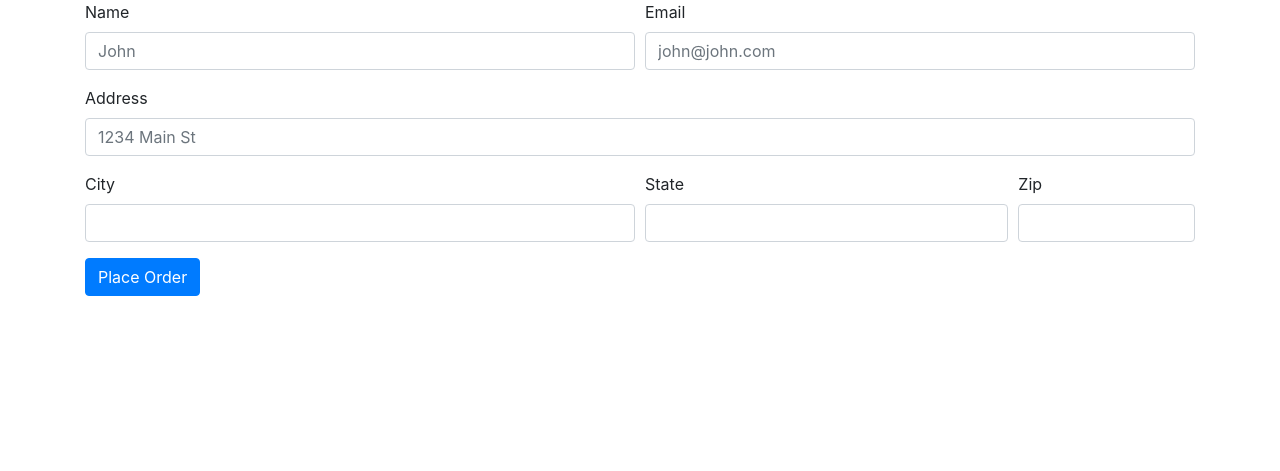
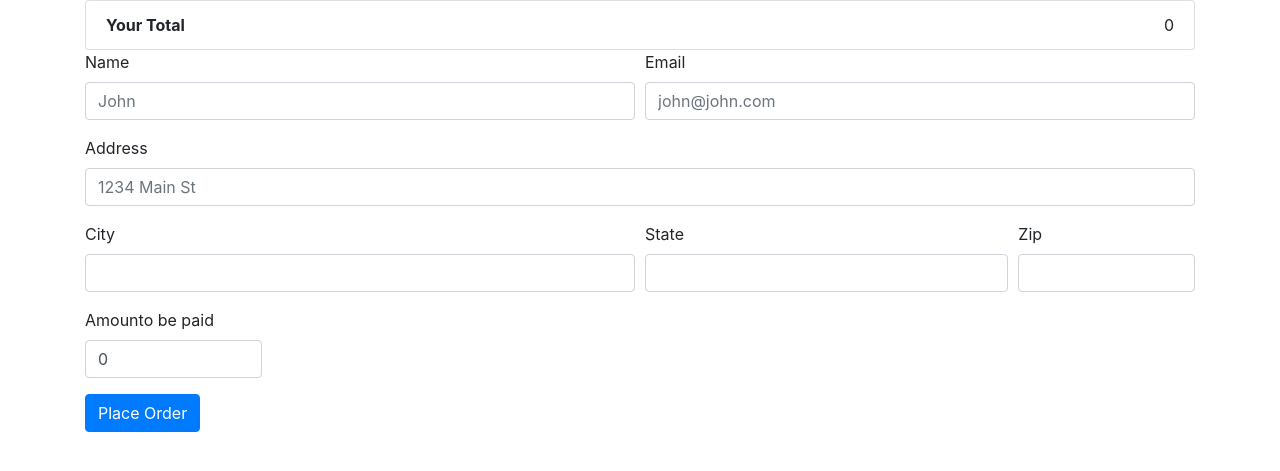
Before and after one commit to maheshballi/ecommerce, a Django app: page /checkout/ in a window 1280 px wide. Shown: the top 471 px of the page. Run offline with Django 5.2, Linux system fonts and the light colour scheme.

Commit message:
items are added to the cart

```diff
--- a/ecomsite/shop/models.py
+++ b/ecomsite/shop/models.py
@@ -23,6 +23,7 @@ class Order(models.Model):
   city = models.CharField(max_length=200)
   state = models.CharField(max_length=200)
   zipcode = models.CharField(max_length=200)
+  total =models.CharField(max_length=200)
 
 
   def __str__(self):
--- a/ecomsite/shop/templates/shop/checkout.html
+++ b/ecomsite/shop/templates/shop/checkout.html
@@ -20,7 +20,10 @@
     <div class="container">
       <div class="row">
         <div class="col-md-12">
-          <ul class="list-group" id="item_list"></ul>
+          <ul class="list-group" id="item_list">
+
+
+          </ul>
         </div>
       </div>
 
@@ -28,6 +31,8 @@
         <div class="col-md-12">
           <form method="POST">
             {% csrf_token %}
+
+            <input type="hidden" id="items" name="items">
             <div class="form-row">
               <div class="form-group col-md-6">
                 <label for="inputEmail4">Name</label>
@@ -62,6 +67,12 @@
                 name="zipcode"
                  type="text" class="form-control" id="inputZip">
               </div>
+              <div class="form-group col-md-2">
+                <label for="inputZip">Amounto be paid</label>
+                <input
+                name="total"
+                 type="text" class="form-control" id="total">
+              </div>
             </div>
             <button type="submit" class="btn btn-primary">Place Order</button>
           </form>
@@ -75,12 +86,24 @@
     } else {
       cart = JSON.parse(localStorage.getItem("cart"));
     }
+    let total = 0;
     for (item in cart) {
       let name = cart[item][1];
       let quantity = cart[item][0];
+      let price = cart[item][2];
+      total = total + cart[item][2];
 
-      itemString = `<li class="list-group-item">${name}-${quantity}</li>`;
+
+      itemString = `<li class="list-group-item"><span class="">${quantity}</span> of ${name}<span class="badge badge-warning badge-pill">${price}</span></li>`;
       $("#item_list").append(itemString);
     }
+    totalPrice = `<li class="list-group-item d-flex justify-content-between align-items-center"><b>Your Total</b> ${total}</li>`
+
+    $('#total').val(total);
+
+
+    $('#item_list').append(totalPrice);
+
+    $('#items').val(JSON.stringify(cart));
   </script>
 </html>
--- a/ecomsite/shop/views.py
+++ b/ecomsite/shop/views.py
@@ -27,14 +27,17 @@ def detail(request, id):
 def checkout(request):
 
   if request.method == 'POST':
+
+    items = request.POST.get('items', "")
     name = request.POST. get('name', "")
     email = request.POST. get('email', "")
     address = request.POST. get('address', "")
     city = request.POST. get('city', "")
     state = request.POST. get('state', "")
     zipcode = request.POST. get('zipcode', "")
+    total = request.POST.get('total', "")
 
-    order = Order(name=name, email=email, address=address, city=city, state=state, zipcode=zipcode)
+    order = Order(items=items, name=name, email=email, address=address, city=city, state=state, zipcode=zipcode, total=total)
     order.save()
 
   return render(request, 'shop/checkout.html')
```
Also changed, not shown: ecomsite/shop/templates/shop/index.html (+10 -2 lines), ecomsite/db.sqlite3, ecomsite/shop/migrations/0004_order_total.py (added).
